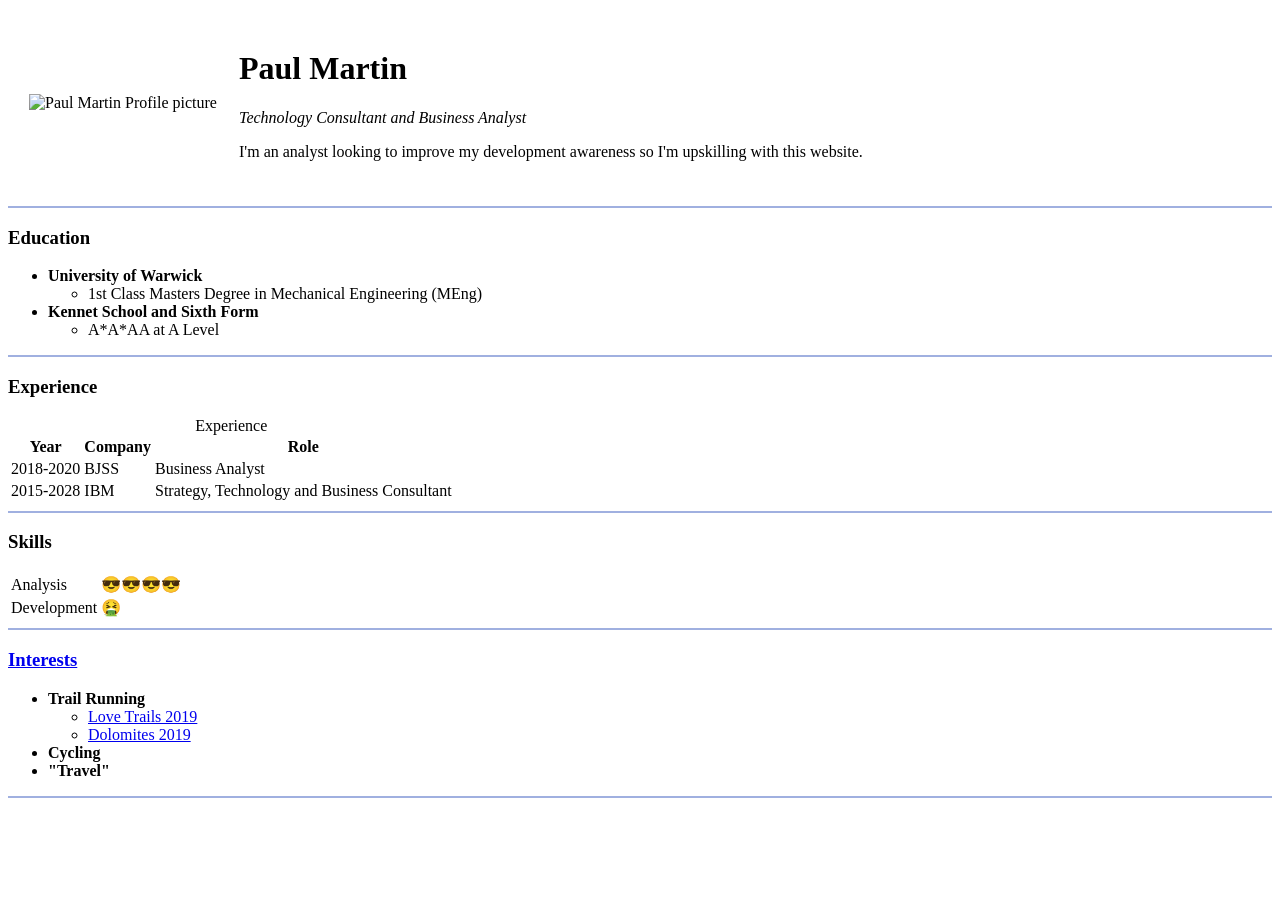
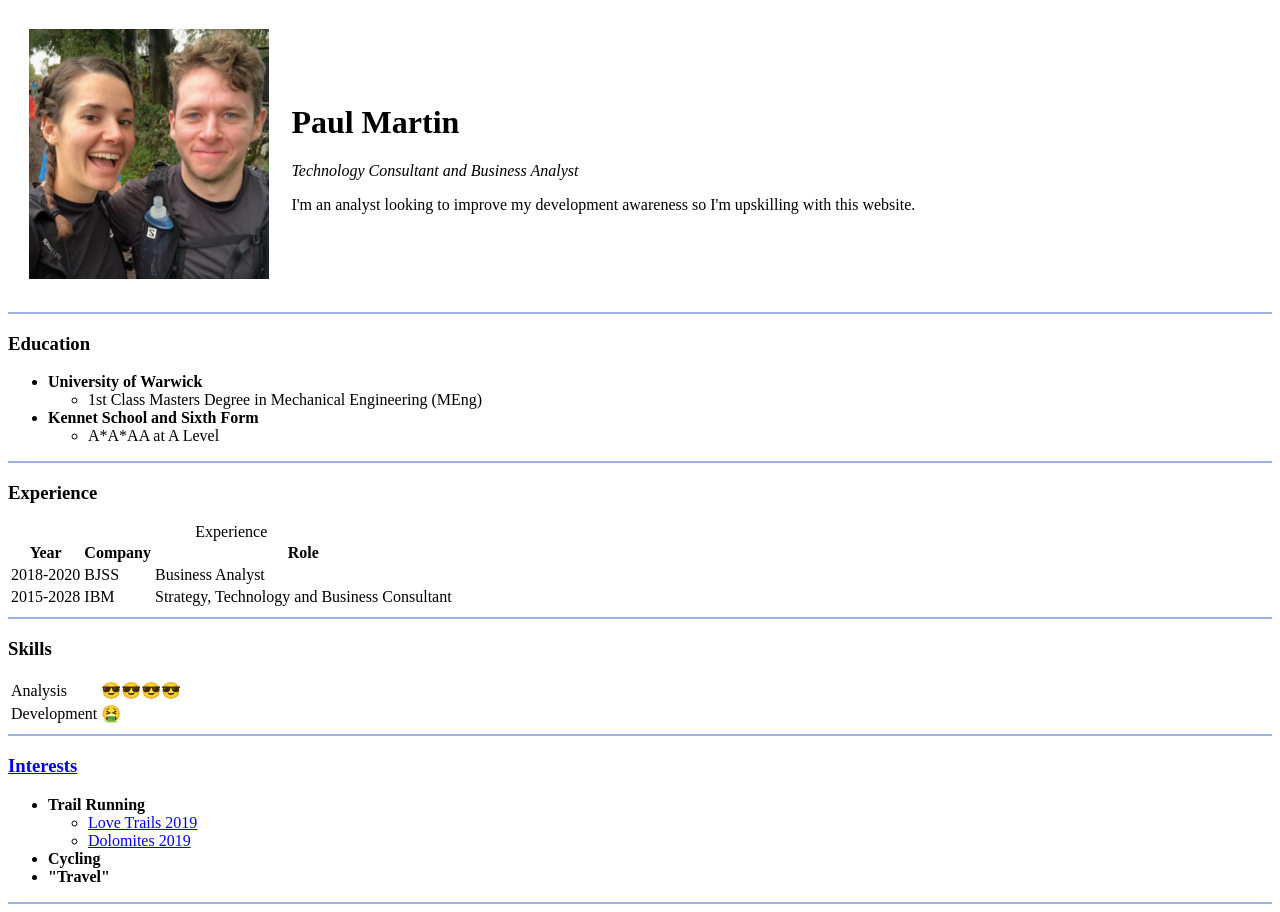
Before and after one commit to paulmartin7/cv, a plain HTML site: page index.html in a window 1280 px wide. Before the commit the page ends 806 px from the top, so only its background shows below. Drawn offline with Linux system fonts and the light colour scheme.

Commit message:
changed image source

```diff
--- a/index.html
+++ b/index.html
@@ -10,7 +10,7 @@
   <table cellspacing="20">
     <tr>
       <td>
-        <img src="images/Paul Martin Profile Picture.png" alt="Paul Martin Profile picture" height='250px'>
+        <img src="Paul Martin Profile Picture.png" alt="Paul Martin Profile picture" height='250px'>
         </td>
         <td>
           <h1>Paul Martin</h1>
```
